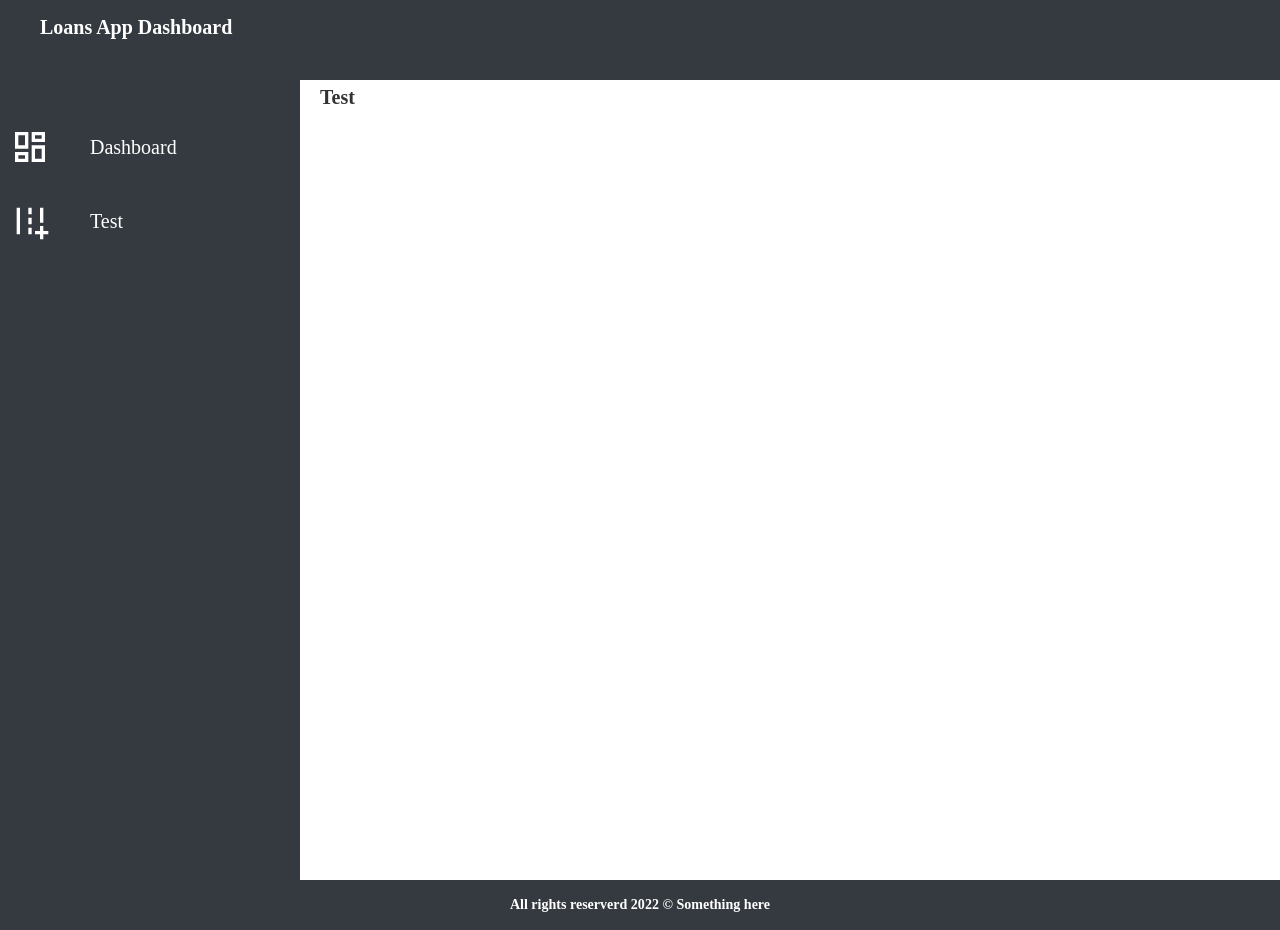
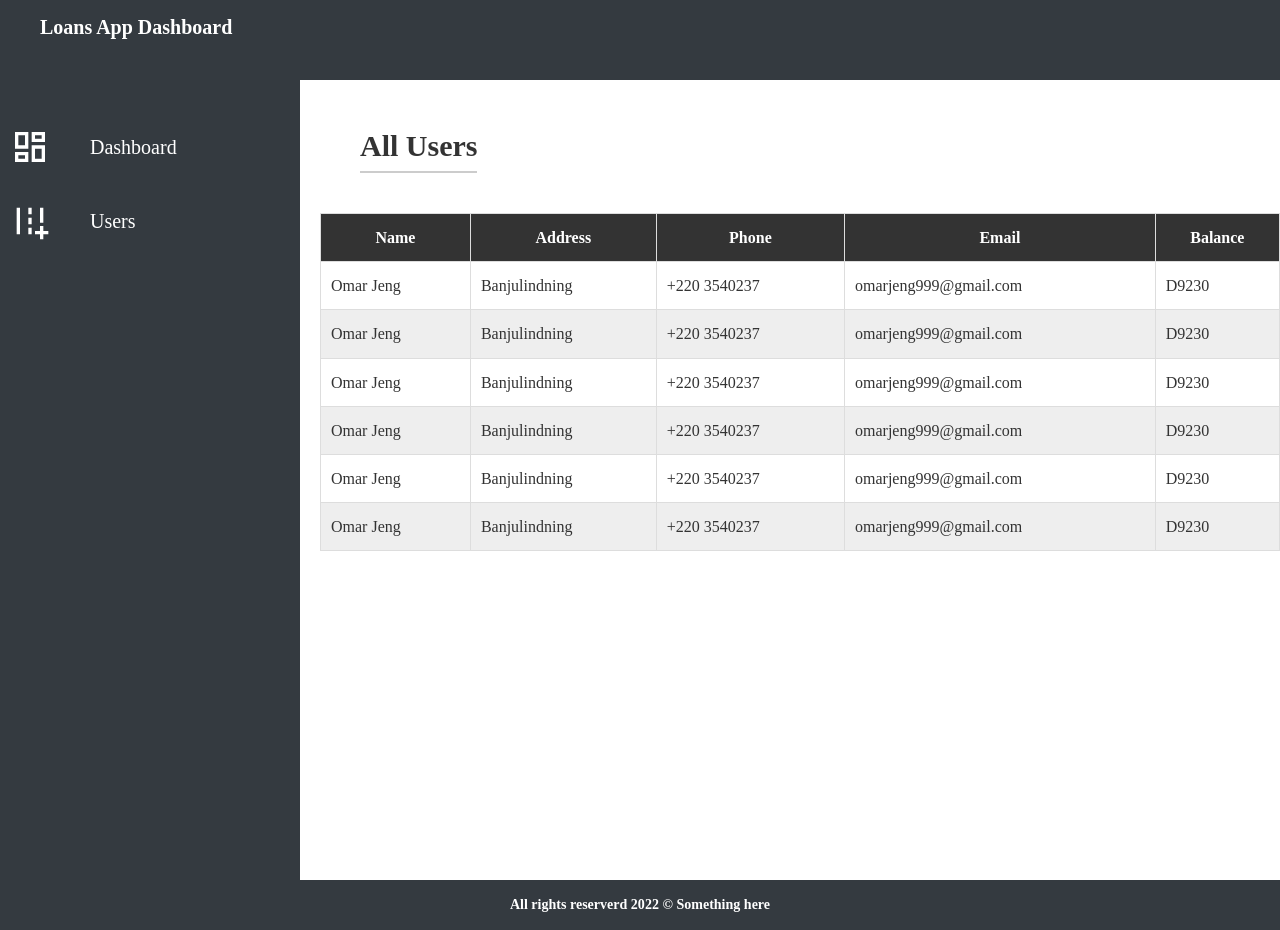
Before and after one commit to DOJ-gam/react-css-admin-dashboaed, a React (Create React App) app: page /test in a window 1280 px wide. Built offline with nearby package versions, Linux system fonts and the light colour scheme.

Commit message:
add users and table

```diff
--- a/src/App.js
+++ b/src/App.js
@@ -2,14 +2,14 @@ import { Route, Routes } from "react-router-dom";
 import "./global.css";
 
 import Dashboard from "./pages/dashboard/Dashboard";
-import Test from "./pages/test/Test";
+import Users from "./pages/users/Users";
 
 function App() {
   return (
     <div>
       <Routes>
         <Route path="/" element={<Dashboard />} />
-        <Route path="/test" element={<Test />} />
+        <Route path="/test" element={<Users />} />
       </Routes>
     </div>
   );
--- a/src/components/footer/Footer.jsx
+++ b/src/components/footer/Footer.jsx
@@ -2,7 +2,7 @@ import React from "react";
 import * as styles from "./styles.module.css";
 const Footer = () => {
   return (
-    <div className={`${styles.container} bg-dark`}>
+    <div className={`${styles.container} --bg-dark`}>
       <h3 className="footer">
         All rights reserverd 2022 &copy; Something here
       </h3>
--- a/src/components/header/Header.jsx
+++ b/src/components/header/Header.jsx
@@ -3,7 +3,7 @@ import * as styles from "./style.module.css";
 
 const Header = () => {
   return (
-    <div className={`${styles.container} bg-dark `}>
+    <div className={`${styles.container} --bg-dark `}>
       <h1 className="logo">Loans App Dashboard</h1>
     </div>
   );
--- a/src/components/sidebar/Sidebar.jsx
+++ b/src/components/sidebar/Sidebar.jsx
@@ -4,7 +4,7 @@ import * as styles from "./styles.module.css";
 import { MdOutlineDashboard, MdOutlineAddRoad } from "react-icons/md";
 const Sidebar = () => {
   return (
-    <div className={`${styles.container} bg-dark }`}>
+    <div className={`${styles.container} --bg-dark }`}>
       <div className={styles.navItems}>
         <div className={styles.navItem}>
           <MdOutlineDashboard size={40} color="white" />
@@ -12,7 +12,7 @@ const Sidebar = () => {
         </div>
         <div className={styles.navItem}>
           <MdOutlineAddRoad size={40} color="white" />
-          <Link to="/test">Test</Link>
+          <Link to="/test">Users</Link>
         </div>
       </div>
     </div>
--- a/src/global.css
+++ b/src/global.css
@@ -27,6 +27,29 @@ a {
   font-size: 1.6rem;
 }
 
+table {
+  width: 100%;
+  border-collapse: collapse;
+  font-size: 1.6rem;
+}
+th,
+td {
+  border: 1px solid #ddd;
+  padding: 1rem;
+  /* width: 100%; */
+}
+th {
+  background-color: #333;
+  color: #fff;
+}
+tr:nth-child(even) {
+  background-color: #eee;
+}
+tr:hover {
+  background-color: #ccc;
+  cursor: pointer;
+}
+
 /* layout */
 .defaultLayout {
 }
@@ -43,21 +66,27 @@ a {
 .defaultLayout .main .children {
   flex: 6;
 }
+/* layout */
 
 /*  ********************  */
-.bg-dark {
+.--bg-dark {
   background-color: #343a40;
   color: white;
 }
 
-.text-white {
+.--text-white {
   color: white;
 }
 
-.heading {
-  text-align: center;
+.--heading {
   font-weight: bold;
   font-size: 3rem;
   border-bottom: 2px solid #ccc;
   width: max-content;
+  margin: 4rem;
 }
+
+.--text-center {
+  text-align: center;
+}
+/*  ********************  */ ;
--- a/src/pages/dashboard/Dashboard.jsx
+++ b/src/pages/dashboard/Dashboard.jsx
@@ -7,7 +7,7 @@ const Dashboard = () => {
   return (
     <div>
       <DefaultLayout>
-        <h1 className="heading">Loan Stats</h1>
+        <h1 className="--heading">Loan Stats</h1>
         <div className={styles.cardContainer}>
           <div className={styles.cardItem}>
             <Card heading="Total Loans" amount={49000} />
--- a/src/pages/test/Test.jsx
+++ /dev/null
@@ -1,14 +0,0 @@
-import React from "react";
-import DefaultLayout from "../../layouts/DefaultLayout";
-
-const Test = () => {
-  return (
-    <div>
-      <DefaultLayout>
-        <h1>Test</h1>
-      </DefaultLayout>
-    </div>
-  );
-};
-
-export default Test;
--- /dev/null
+++ b/src/pages/users/Users.jsx
@@ -0,0 +1,70 @@
+import React from "react";
+import DefaultLayout from "../../layouts/DefaultLayout";
+import * as styles from "./styles.module.css";
+
+const Test = () => {
+  return (
+    <div>
+      <DefaultLayout>
+        <h1 className={`${styles.heading} --heading`}>All Users</h1>
+        <table>
+          <thead>
+            <tr>
+              <th>Name</th>
+              <th>Address</th>
+              <th>Phone</th>
+              <th>Email</th>
+              <th>Balance</th>
+            </tr>
+          </thead>
+          <tbody>
+            <tr>
+              <td>Omar Jeng</td>
+              <td>Banjulindning</td>
+              <td>+220 3540237</td>
+              <td>omarjeng999@gmail.com</td>
+              <td>D9230</td>
+            </tr>
+            <tr>
+              <td>Omar Jeng</td>
+              <td>Banjulindning</td>
+              <td>+220 3540237</td>
+              <td>omarjeng999@gmail.com</td>
+              <td>D9230</td>
+            </tr>
+            <tr>
+              <td>Omar Jeng</td>
+              <td>Banjulindning</td>
+              <td>+220 3540237</td>
+              <td>omarjeng999@gmail.com</td>
+              <td>D9230</td>
+            </tr>
+            <tr>
+              <td>Omar Jeng</td>
+              <td>Banjulindning</td>
+              <td>+220 3540237</td>
+              <td>omarjeng999@gmail.com</td>
+              <td>D9230</td>
+            </tr>
+            <tr>
+              <td>Omar Jeng</td>
+              <td>Banjulindning</td>
+              <td>+220 3540237</td>
+              <td>omarjeng999@gmail.com</td>
+              <td>D9230</td>
+            </tr>
+            <tr>
+              <td>Omar Jeng</td>
+              <td>Banjulindning</td>
+              <td>+220 3540237</td>
+              <td>omarjeng999@gmail.com</td>
+              <td>D9230</td>
+            </tr>
+          </tbody>
+        </table>
+      </DefaultLayout>
+    </div>
+  );
+};
+
+export default Test;
```
Also changed, not shown: src/pages/users/styles.module.css (added).
